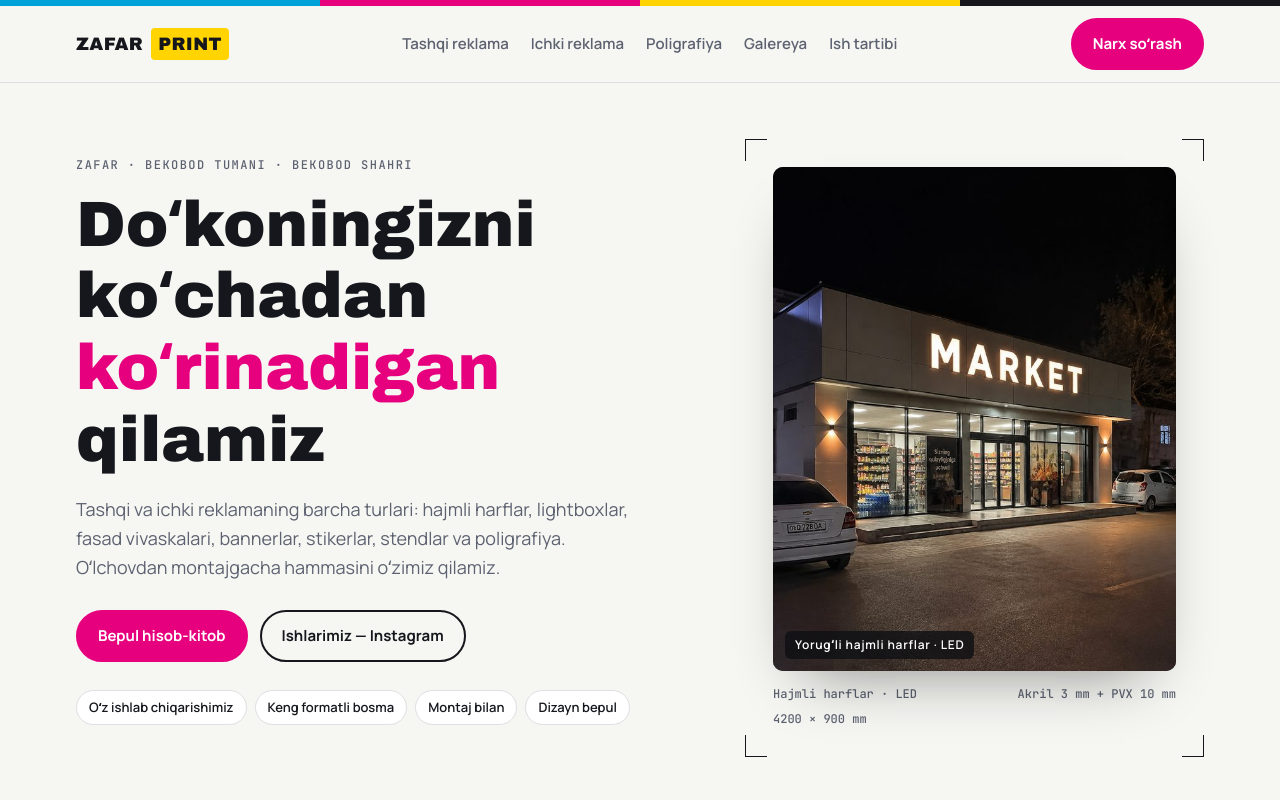
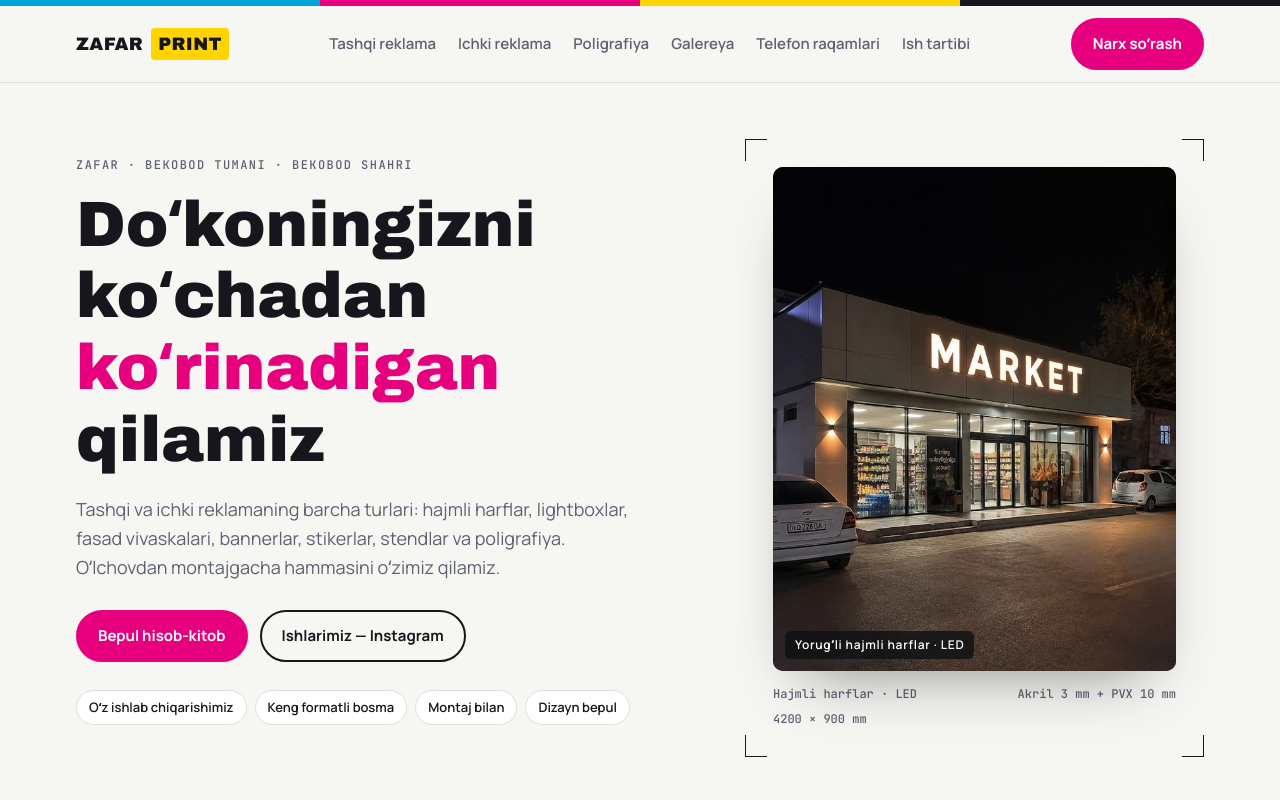
Before and after one commit to karabaevfazliddin-netizen/Zafar-print-, a plain HTML site: page index.html in a window 1280 px wide. Shown: the top 800 px of the page. Drawn offline with Linux system fonts and the light colour scheme; a web font is replaced by a local one.

Commit message:
Menyuga 'Telefon raqamlari' tugmasi qo'shildi

```diff
--- a/index.html
+++ b/index.html
@@ -182,6 +182,7 @@ footer .wrap{display:flex;flex-wrap:wrap;justify-content:space-between;gap:12px}
       <li><a href="#ichki">Ichki reklama</a></li>
       <li><a href="#poligrafiya">Poligrafiya</a></li>
       <li><a href="#galereya">Galereya</a></li>
+      <li><a href="#aloqa">Telefon raqamlari</a></li>
       <li><a href="#jarayon">Ish tartibi</a></li>
     </ul>
     <a class="btn pink" href="#aloqa">Narx soʻrash</a>
```
